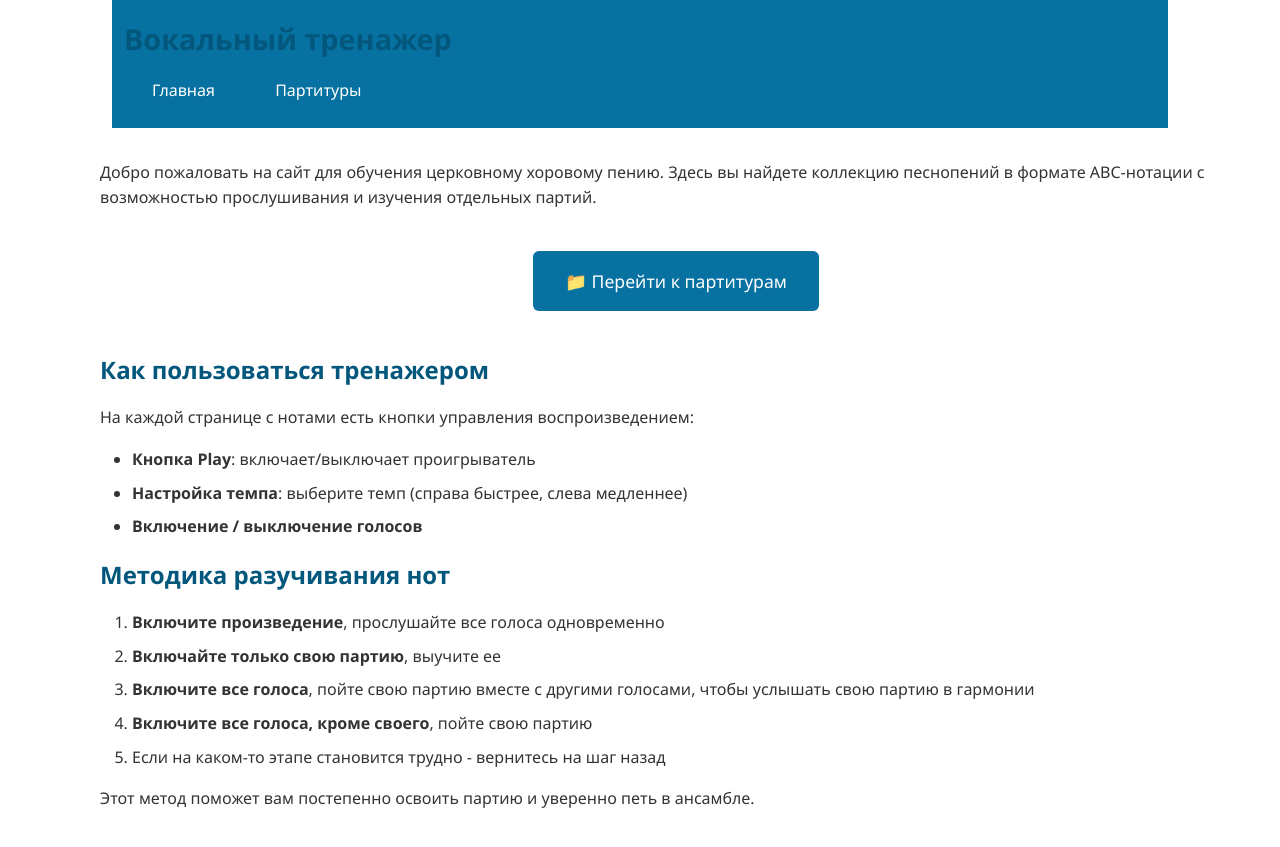
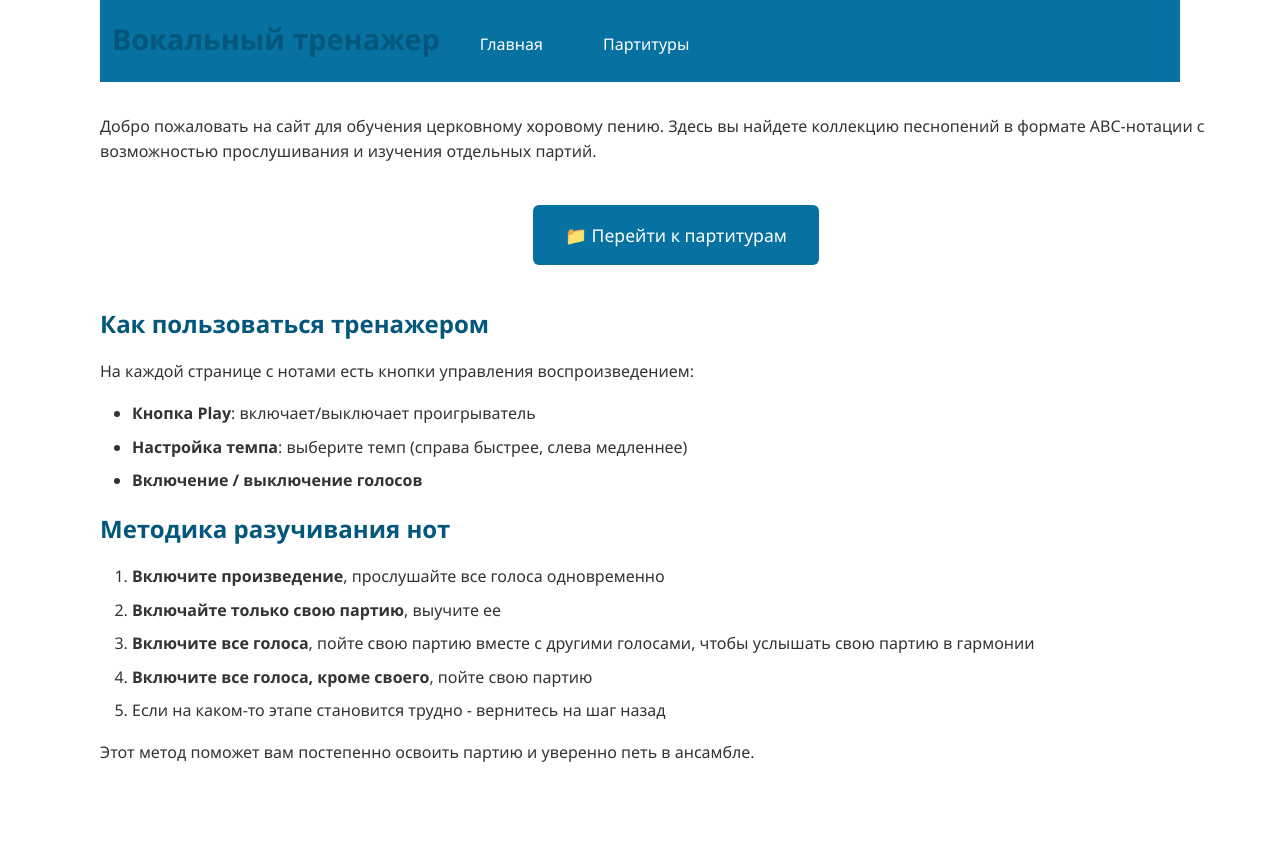
Before and after one commit to voctrainer/voctrainer.github.io, a Jekyll site: the page built from index.md, in a window 1280 px wide. Shown: the top 847 px of the page. Built offline with Jekyll 4.4.1, drawn with Linux system fonts in a browser that asks for light colours.

Commit message:
grid-row

```diff
--- a/_includes/header.html
+++ b/_includes/header.html
@@ -1,4 +1,4 @@
-<header class="header">
+<header class="header grid-row">
     <h1>{{ site.title }}</h1>
     <nav class="main-nav">
         <a href="{{ '/' | relative_url }}">Главная</a>
```
